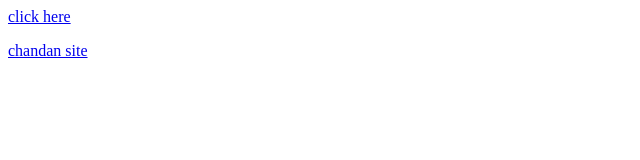
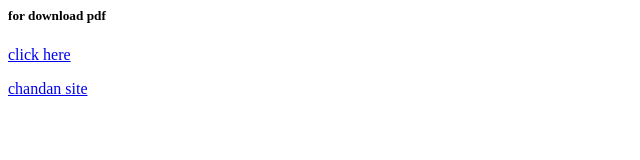
Before and after one commit to nandan462/about-me, a plain HTML site: page index.html in a window 1280 px wide. Shown: the whole page, without its empty margins (0-640 px from the left). Drawn offline with Linux system fonts and the light colour scheme.

Commit message:
Update index.html

```diff
--- a/index.html
+++ b/index.html
@@ -8,7 +8,7 @@
 <body>
 
 
-
+<h5>for download pdf</h5>
 <a href="https://drive.google.com/file/d/1MB0N6xyogwhgykCNbZReZP8AiIwowzsO/view?usp=sharing">click here</a>
 <p>
 <a href="https://www.google.com/search?q=allappinone&oq=allappinone&aqs=chrome..69i57j0i546l4.6101j0j7&sourceid=chrome&ie=UTF-8">chandan site</a>
```
